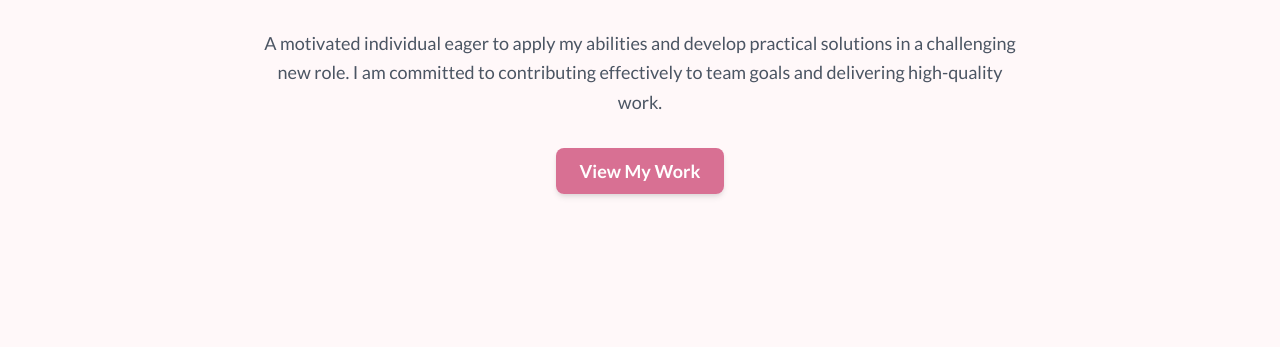
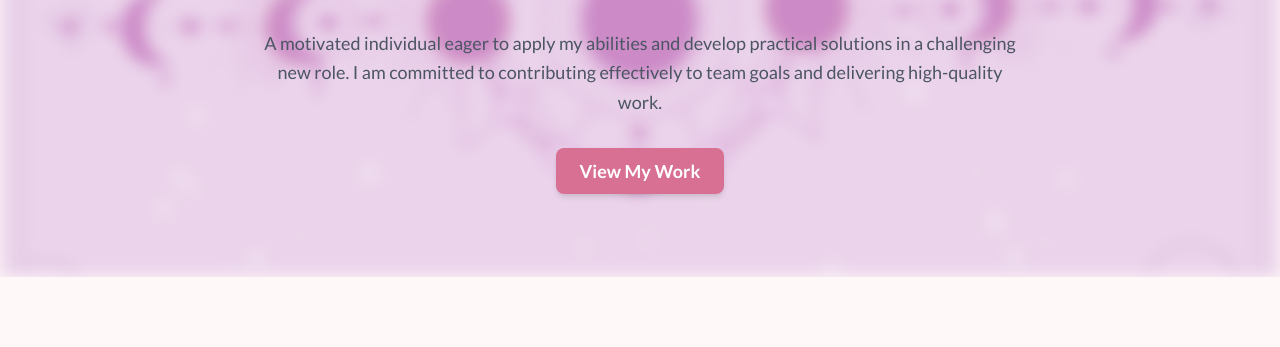
Before and after one commit to nimrawani04/portfolio, a plain HTML site: page index.html in a window 1280 px wide. Shown: the part 275-622 px from the top of the page. Drawn offline with nearby package versions, Linux system fonts and the light colour scheme; the site is published under a folder, as on GitHub Pages, so addresses that start at the root find nothing.

Commit message:
fixed bg image

```diff
--- a/style.css
+++ b/style.css
@@ -128,7 +128,7 @@ body {
     left: 0;
     right: 0;
     bottom: 0;
-    background-image: url('/images/background.png');
+    background-image: url('./images/background.png');
     background-size: cover;
     background-position: center;
     background-repeat: no-repeat;
```
